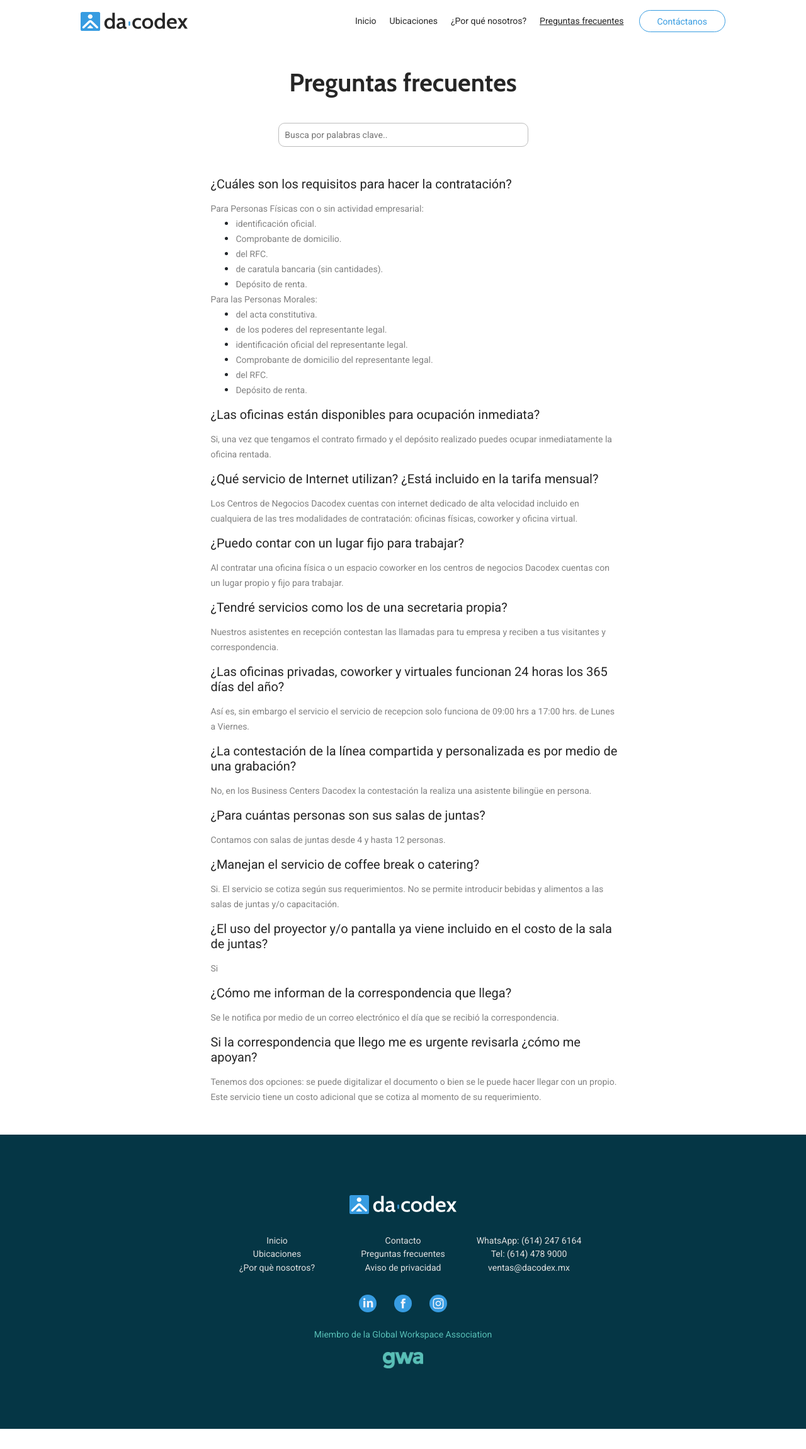
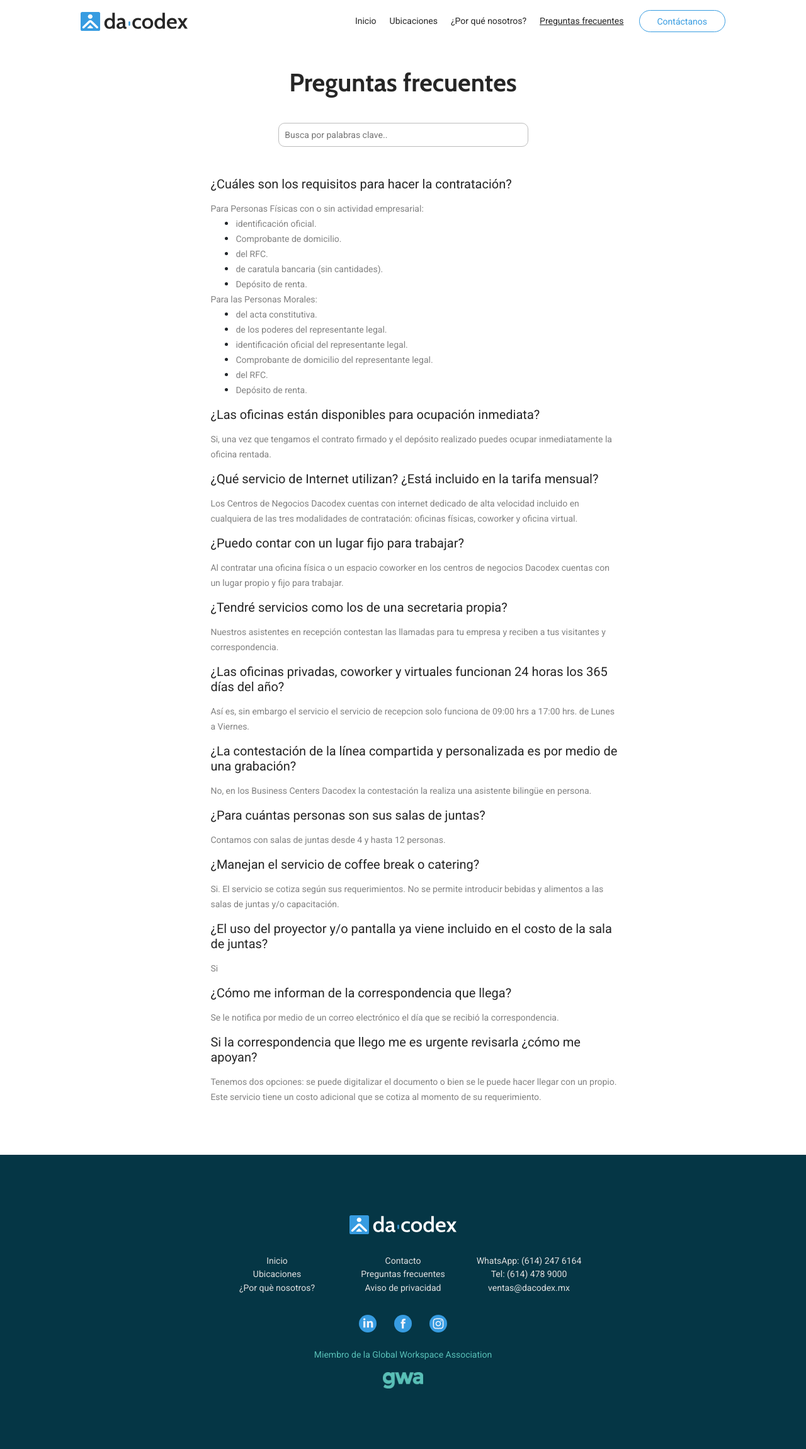
Before and after one commit to victorldleon/dacodex, a Jekyll site: the page built from faqs.html, in a window 1280 px wide. Shown: the whole page at 63% size. Built offline with Jekyll 4.4.1, drawn with Linux system fonts in a browser that asks for light colours; nearby versions of some CDN libraries; before the commit the page ends 2268 px from its top, so only the background shows below that.

Commit message:
fixes more styles for faqs container

```diff
--- a/_sass/main.sass
+++ b/_sass/main.sass
@@ -593,7 +593,7 @@ footer
         text-align: left
         display: flex
         justify-content: center
-        padding: 2em 4em
+        padding: 2em 4em 4em 4em
         ul
             min-width: 606px
             width: 60%
```
